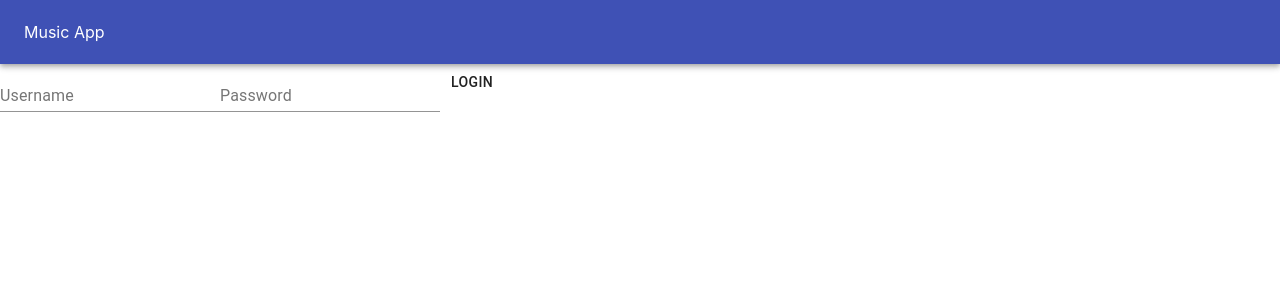
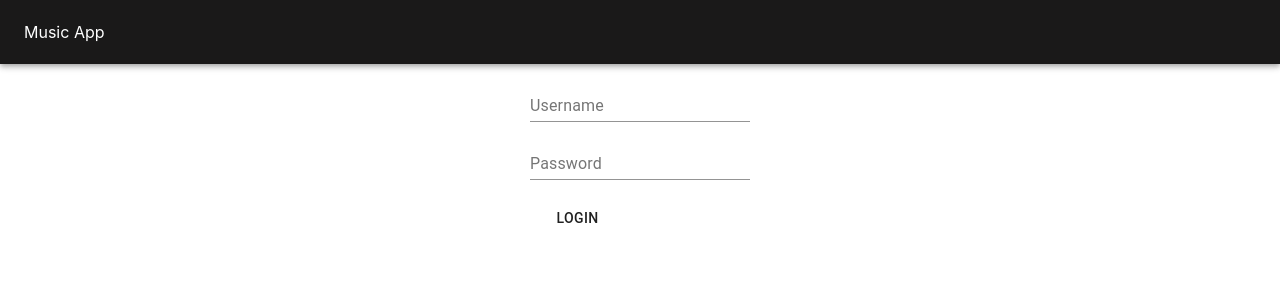
Before and after one commit to eh0ward/music-app, a React (Create React App) app: page / in a window 1280 px wide. Shown: the top 300 px of the page. Built offline with nearby package versions, Linux system fonts and the light colour scheme.

Commit message:
added cards and components

```diff
--- a/src/App.css
+++ b/src/App.css
@@ -1,5 +1,37 @@
 .App {
   text-align: center;
+}
+
+.navBar {
+  background-color: rgb(26, 25, 25);
+}
+
+/* #root {
+  background-color: rgb(26, 25, 25);
+} */
+
+.fields {
+  text-align: center;
+}
+
+.username {
+  color: white;
+  margin-top: 10px;
+}
+
+.password {
+  margin-top: 10px;
+  margin-bottom: 20px;
+}
+
+.login {
+  background-color: transparent;
+  margin-right: 125px;
+  text-decoration-line: underline;
+  text-decoration-color: white;
+  /* background-color: blue;
+  margin-left: 875px;
+  margin-right: 875px; */
 }
 
 .App-logo {
--- a/src/App.js
+++ b/src/App.js
@@ -1,31 +1,27 @@
-import React, {Component} from "react";
-import NavBar from "./components/NavBar";
+import React, { Component } from "react";
 import "./App.css";
-import { TextField, Button } from "@material-ui/core";
+import LoginComponent from "./components/LoginComponent";
+import Dashboard from "./components/Dashboard";
 
 class App extends Component {
   constructor(props) {
-    super(props)
+    super(props);
     this.state = {
-      loggedIn: false
+      loggedIn: false,
+    };
+  }
+
+  toggle = () => {
+    this.setState({ loggedIn: !this.state.loggedIn });
+  };
+
+  render() {
+    if (this.state.loggedIn) {
+      return <Dashboard />;
+    } else {
+      return <LoginComponent login={this.toggle} />;
     }
-}
-
-toggle = () => {
-  this.setState({loggedIn: !this.state.isOn})
-}
-
-
-render() {
-   return (
-    <div>
-      <NavBar/>
-      <TextField label="Username"/>
-      <TextField label="Password"/>
-      <Button onClick={this.toggle}>LOGIN</Button>
-    </div>
-  );
-}
+  }
 }
 
 export default App;
--- a/src/components/Dashboard.jsx
+++ b/src/components/Dashboard.jsx
@@ -0,0 +1,24 @@
+import React, { Component } from "react";
+import OnlineComponent from "./OnlineComponent";
+
+class Dashboard extends Component {
+  state = {
+    // online: false,
+    notifications: [],
+  };
+
+  handleChange = (e) => {
+    // this.setState({ online: !this.online });
+    this.setState({ notifications: [] });
+  };
+
+  render() {
+    return (
+      <div>
+        <OnlineComponent switch={this.handleChangle} />
+      </div>
+    );
+  }
+}
+
+export default Dashboard;
--- /dev/null
+++ b/src/components/LoginComponent.jsx
@@ -0,0 +1,24 @@
+import React from "react";
+import NavBar from "./NavBar";
+import { TextField, Button } from "@material-ui/core";
+
+const LoginComponent = (props) => {
+  return (
+    <div className="fields">
+      <div>
+        <NavBar />
+      </div>
+      <div className="username">
+        <TextField label="Username" />
+      </div>
+      <div className="password">
+        <TextField label="Password" />
+      </div>
+      <div className="login">
+        <Button onClick={props.login}>LOGIN</Button>
+      </div>
+    </div>
+  );
+};
+
+export default LoginComponent;
--- a/src/components/NavBar.jsx
+++ b/src/components/NavBar.jsx
@@ -7,7 +7,7 @@ const NavBar = () => {
   return (
     <div>
       <AppBar position="static">
-        <Toolbar>
+        <Toolbar className="navBar">
           <Typography variant="title" color="inherit">
             Music App
           </Typography>
--- /dev/null
+++ b/src/components/OnlineComponent.jsx
@@ -0,0 +1,50 @@
+import React from "react";
+import { makeStyles } from "@material-ui/core/styles";
+import Card from "@material-ui/core/Card";
+import CardActions from "@material-ui/core/CardActions";
+import CardContent from "@material-ui/core/CardContent";
+// import Button from "@material-ui/core/Button";
+import Typography from "@material-ui/core/Typography";
+import Switch from "@material-ui/core/Switch";
+
+const useStyles = makeStyles({
+  root: {
+    minWidth: 275,
+  },
+  bullet: {
+    display: "inline-block",
+    margin: "0 2px",
+    transform: "scale(0.8)",
+  },
+  title: {
+    fontSize: 14,
+  },
+  pos: {
+    marginBottom: 12,
+  },
+});
+
+const OnlineComponent = (props) => {
+  const classes = useStyles();
+  //   const bull = <span className={classes.bullet}>•</span>;
+
+  return (
+    <Card className={classes.root}>
+      <CardContent>
+        <Switch
+          onChange={props.switch}
+          name="checkedA"
+          inputProps={{ "aria-label": "secondary checkbox" }}
+        />
+        <Typography variant="h5" component="h2">
+          Online
+        </Typography>
+      </CardContent>
+      <CardActions>
+        {/* <Button size="small">Learn More</Button> */}
+      </CardActions>
+    </Card>
+  );
+};
+
+export default OnlineComponent;
```
